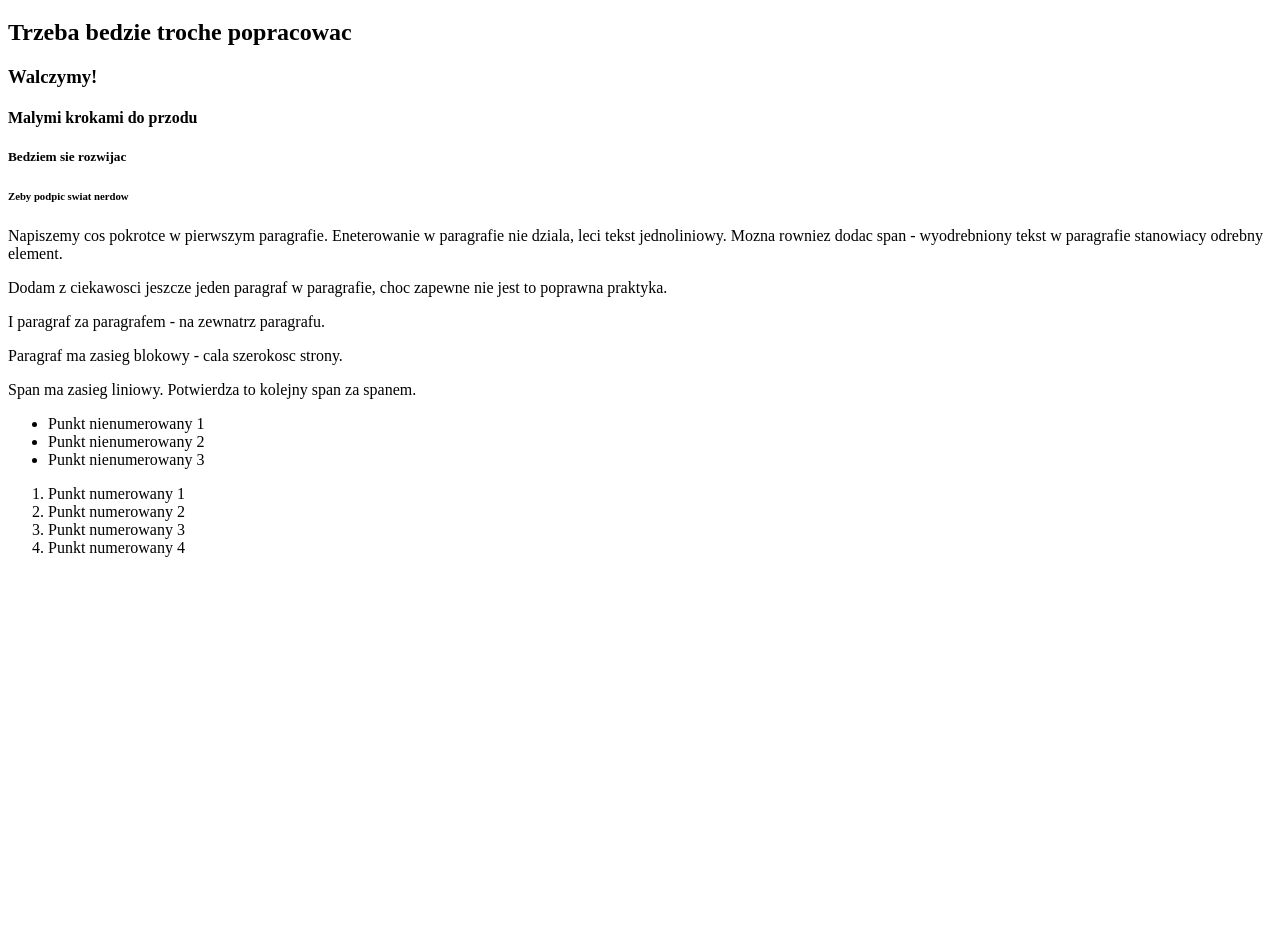
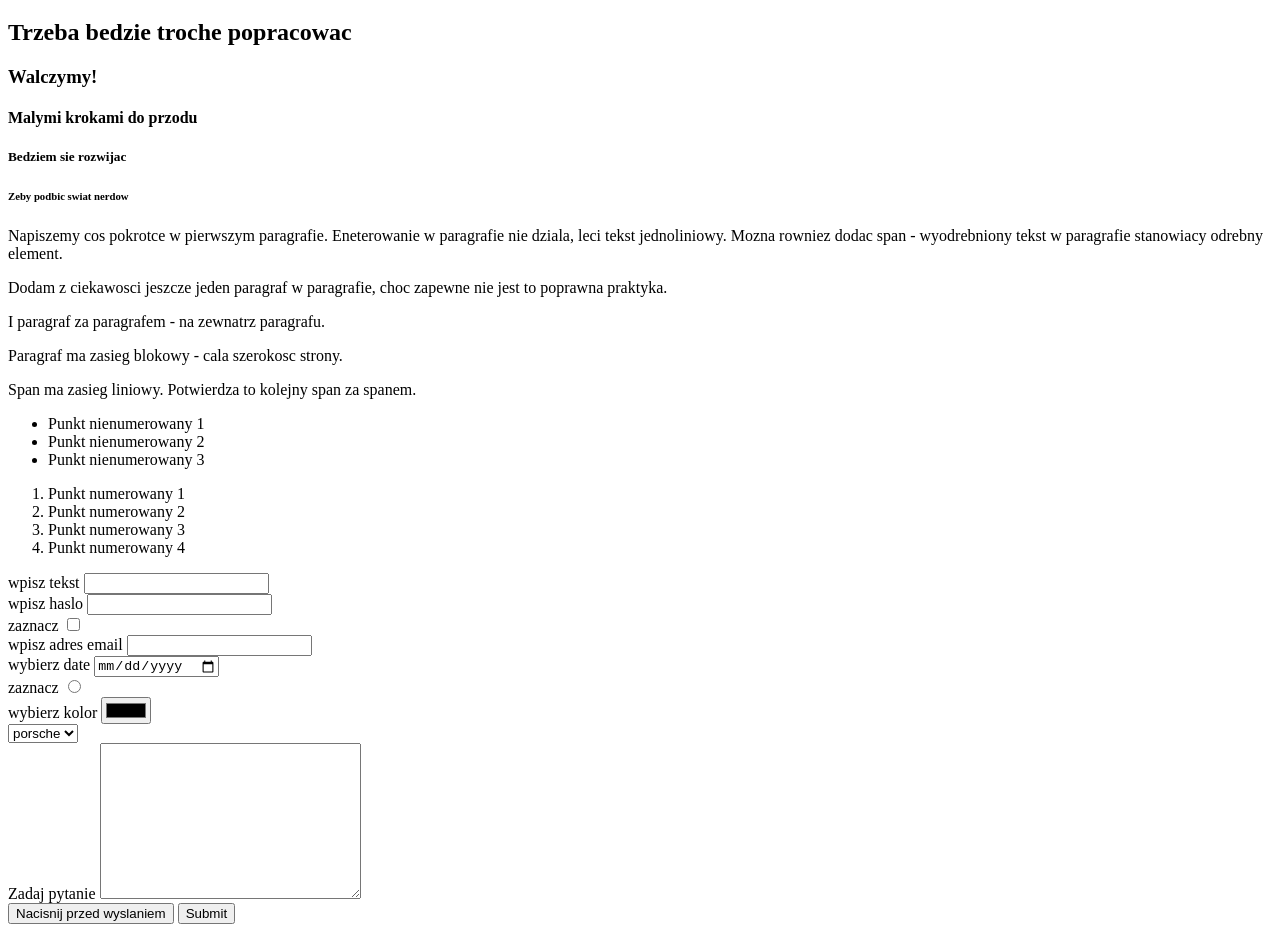
Before and after one commit to rafal-kozlowski/FrontendBasics, a plain HTML site: page index.html in a window 1280 px wide. Shown: the part 61-993 px from the top of the page. Before the commit the page ends 800 px from the top, so only its background shows below. Drawn offline with Linux system fonts and the light colour scheme.

Commit message:
dodanie formularza

```diff
--- a/index.html
+++ b/index.html
@@ -14,7 +14,7 @@
         <h3>Walczymy!</h3>
         <h4>Malymi krokami do przodu</h4>
         <h5>Bedziem sie rozwijac</h5>
-        <h6>Zeby podpic swiat nerdow</h6>
+        <h6>Zeby podbic swiat nerdow</h6>
 
         <p>
             Napiszemy cos pokrotce w pierwszym paragrafie.
@@ -47,9 +47,71 @@
             <li>Punkt numerowany 4</li>
         </ol>
 
+
         <!-- formularz -->
-        <form>
 
+
+        <form action="form.html" method="post">
+        <!--
+        - atrybut action oznacza adres, na który wysłane zostaną dane z formularza
+        (jeśli nie ustawimy mu wartości, wyśle się na ten sam adres, pod którym znajduje się formularz)
+        - atrybut method oznacza metodę przesyłu danych (najpopularniejsze to get i post)
+        - jeśli formularz będziemy obsługiwać przy pomocy JS, nie musimy używać atrybutów method i action
+        -->
+            <div>
+                <label> wpisz tekst </label>
+                <input type="text" name="your_name" >
+            </div>
+
+            <div>
+                <label> wpisz haslo </label>
+                <input type="password" name="your_password">
+            </div>
+
+            <div>
+                <label> zaznacz </label>
+                <input type="checkbox">
+            </div>
+
+            <div>
+                <label> wpisz adres email </label>
+                <input type="email" >
+            </div>
+
+            <div>
+                <label> wybierz date </label>
+                <input type="date">
+            </div>
+
+            <div>
+                <label> zaznacz </label>
+                <input type="radio">
+            </div>
+
+            <div>
+                <label> wybierz kolor </label>
+                <input type="color">
+            </div>
+
+            <input type="hidden" name="secret_data" value="true">
+
+            <select name="marka" id="">
+                <option value="1">porsche</option>
+                <option value="2">opel</option>
+                <option value="3">hyundai</option>
+            </select>
+
+            <div>
+                <label> Zadaj pytanie </label>
+                <textarea name="" id="" cols="30" rows="10"></textarea>
+            </div>
+
+
+
+            <button>Nacisnij przed wyslaniem</button>
+            <!-- button odsyla do strony zadanej w form action, tak samo robi sumbit -->
+
+            <input type="submit" name="Wyslij">
         </form>
 
     </body>
```
